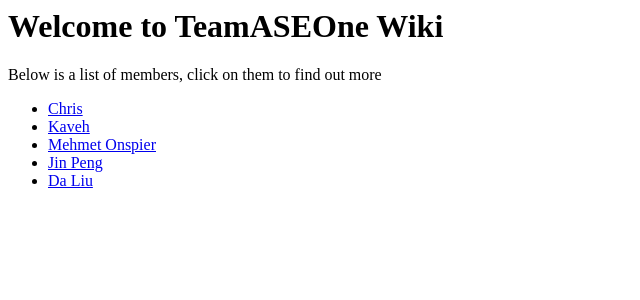
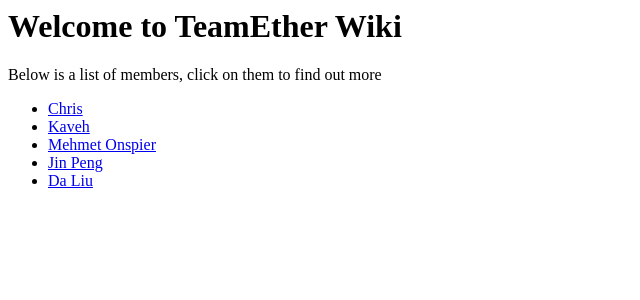
Before and after one commit to chriscconte/Practice-with-Development-Technologies-Homework-2, a Django app: page /hello/ in a window 1280 px wide. Shown: the top 300 px of the page, without its empty margins (0-640 px from the left). Run offline with Django 3.2, Linux system fonts and the light colour scheme; data comes from the database, SQL or seed files in the repository; both versions use the stored data as it was after the commit.

Commit message:
team ether

```diff
--- a/toy_system/hello/templates/hello/index.html
+++ b/toy_system/hello/templates/hello/index.html
@@ -1,5 +1,5 @@
 <h1>
-  Welcome to TeamASEOne Wiki
+  Welcome to TeamEther Wiki
 </h1>
 
 <p>
```
Also changed, not shown: toy_system/db.sqlite3.
